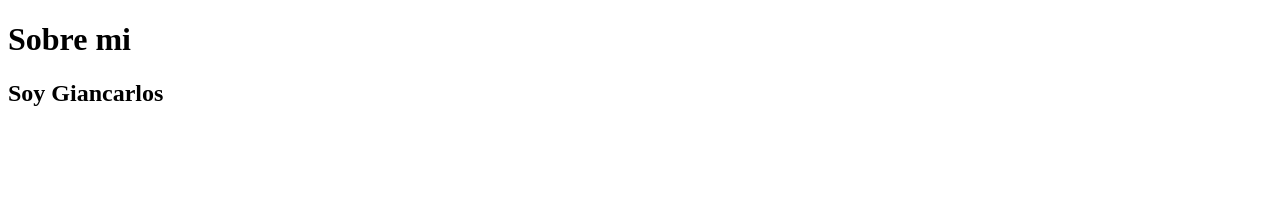
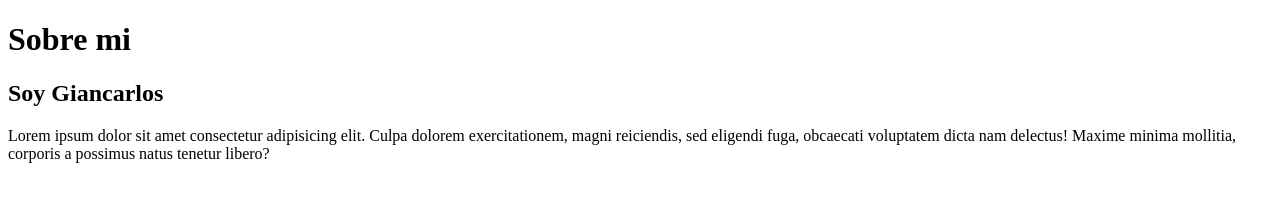
Before and after one commit to NaiGO4/miweb, a plain HTML site: page about.html in a window 1280 px wide. Drawn offline with Linux system fonts and the light colour scheme.

Commit message:
tercer cambio

```diff
--- a/about.html
+++ b/about.html
@@ -9,5 +9,6 @@
     <h1>Sobre mi</h1>
 
     <h2>Soy Giancarlos</h2>
+    <p>Lorem ipsum dolor sit amet consectetur adipisicing elit. Culpa dolorem exercitationem, magni reiciendis, sed eligendi fuga, obcaecati voluptatem dicta nam delectus! Maxime minima mollitia, corporis a possimus natus tenetur libero?</p>
 </body>
 </html>
```
